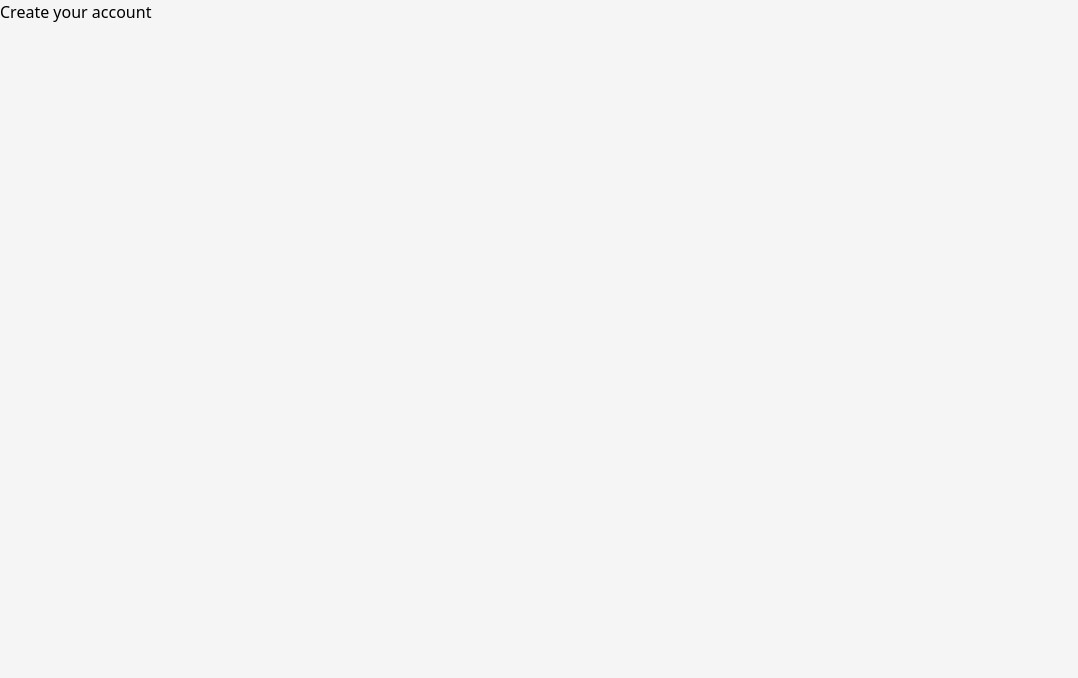
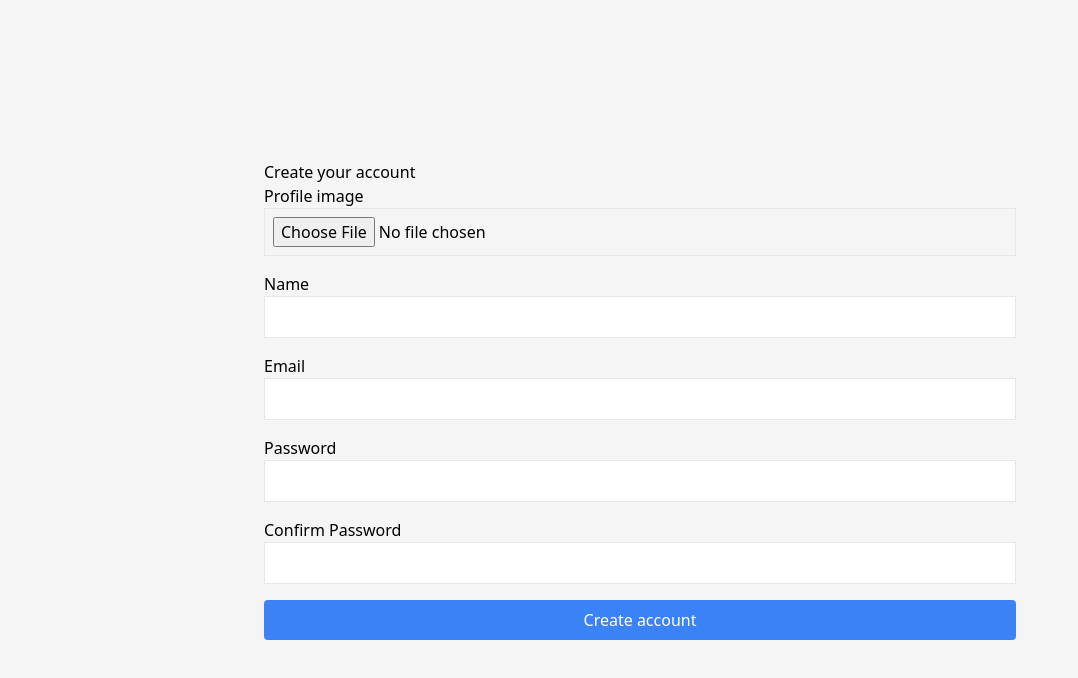
Before and after one commit to ErickVeraC/Dev-to-with-Nextjs, a Next.js app: page /enter/sign-up in a window 1280 px wide. Shown: the top 678 px of the page, without its empty margins (0-1078 px from the left). Built offline with nearby package versions, Linux system fonts and the light colour scheme.

Commit message:
Agregando formulario de registro

```diff
--- a/components/NavBar/UserMenu.tsx
+++ b/components/NavBar/UserMenu.tsx
@@ -1,3 +1,4 @@
+import { useState, useEffect, useRef } from "react";
 import Link from "next/link";
 import { FontAwesomeIcon } from "@fortawesome/react-fontawesome";
 import { faBell } from "@fortawesome/free-solid-svg-icons";
@@ -7,8 +8,29 @@ export default function UserMenu({
 }: {
   userData: { name: string; profilePic: string } | null;
 }) {
+  const [isMenuOpen, setIsMenuOpen] = useState(false);
+  const menuRef = useRef<HTMLDivElement>(null);
+
+  const handleLogout = () => {
+    localStorage.clear();
+    window.location.href = "/enter";
+  };
+
+  useEffect(() => {
+    const handleClickOutside = (event: MouseEvent) => {
+      if (menuRef.current && !menuRef.current.contains(event.target as Node)) {
+        setIsMenuOpen(false);
+      }
+    };
+
+    document.addEventListener("mousedown", handleClickOutside);
+    return () => {
+      document.removeEventListener("mousedown", handleClickOutside);
+    };
+  }, []);
+
   return (
-    <div className="user-menu flex items-center gap-4">
+    <div className="relative user-menu flex items-center gap-4">
       <Link
         className="text-[#3b49df] text-sm py-2 px-4 border border-[#3b49df] rounded-md hover:bg-[#3b49df] hover:text-white"
         href="/new"
@@ -23,8 +45,28 @@ export default function UserMenu({
           <img
             src={userData.profilePic}
             alt={userData.name}
-            className="h-8 w-8 rounded-full object-cover"
+            className="h-8 w-8 rounded-full object-cover cursor-pointer hover:border hover:border-[#c0c0ee]"
+            onClick={() => setIsMenuOpen(!isMenuOpen)}
           />
+          {isMenuOpen && (
+            <div
+              ref={menuRef}
+              className="absolute right-0 mt-2 w-48 bg-white border border-gray-200 rounded-md shadow-lg p-2"
+              style={{ top: "calc(100% + 0.5rem)" }} // Ajusta la posición para que no cubra la imagen
+            >
+              <div className="p-2">
+                <p className="text-sm text-gray-700 border-b border-black pb-2">
+                  {userData.name}
+                </p>
+                <button
+                  className="w-full text-left bg-transparent px-4 py-2 text-sm rounded-md text-black cursor-pointer hover:bg-[#eeeefc] hover:text-[#3b49df] hover:underline"
+                  onClick={handleLogout}
+                >
+                  Log out
+                </button>
+              </div>
+            </div>
+          )}
         </>
       )}
     </div>
--- a/pages/enter/sign-up.tsx
+++ b/pages/enter/sign-up.tsx
@@ -1,7 +1,121 @@
+import { useForm } from "react-hook-form";
+import { yupResolver } from "@hookform/resolvers/yup";
+import { createAccountSchema } from "@/schemas/createAccountSchema";
+import clsx from "clsx";
+import { createUser } from "@/utils/api";
+import { useRouter } from "next/router";
+import { useState } from "react";
+
 export default function SignUp() {
+  const {
+    register,
+    handleSubmit,
+    formState: { errors },
+  } = useForm({
+    resolver: yupResolver(createAccountSchema),
+  });
+
+  const router = useRouter();
+  const [isSubmitting, setIsSubmitting] = useState(false);
+
+  const onSubmit = async (data: any) => {
+    setIsSubmitting(true);
+    try {
+      const { email, password, name, profilePic } = data;
+      await createUser(email, password, name, profilePic[0]);
+      router.push("/enter");
+    } catch (error) {
+      console.error("Error creating user:", error);
+    } finally {
+      setIsSubmitting(false);
+    }
+  };
+
   return (
-    <div>
-      <h1>Create your account</h1>
-    </div>
+    <main className="flex items-center justify-center min-h-screen">
+      <form
+        onSubmit={handleSubmit(onSubmit)}
+        className="w-3/5 flex flex-col justify-center p-2"
+      >
+        <h1>Create your account</h1>
+        <div className="flex flex-col mb-4">
+          <label htmlFor="profilePic">Profile image</label>
+          <input
+            type="file"
+            id="profilePic"
+            {...register("profilePic")}
+            className={clsx("border p-2", {
+              "border-red-500": errors.profilePic,
+            })}
+          />
+          {errors.profilePic && (
+            <p className="text-red-500">{errors.profilePic.message}</p>
+          )}
+        </div>
+        <div className="flex flex-col mb-4">
+          <label htmlFor="name">Name</label>
+          <input
+            type="text"
+            id="name"
+            {...register("name")}
+            className={clsx("border p-2", {
+              "border-red-500": errors.name,
+            })}
+          />
+          {errors.name && <p className="text-red-500">{errors.name.message}</p>}
+        </div>
+        <div className="flex flex-col mb-4">
+          <label htmlFor="email">Email</label>
+          <input
+            type="email"
+            id="email"
+            {...register("email")}
+            className={clsx("border p-2", {
+              "border-red-500": errors.email,
+            })}
+          />
+          {errors.email && (
+            <p className="text-red-500">{errors.email.message}</p>
+          )}
+        </div>
+        <div className="flex flex-col mb-4">
+          <label htmlFor="password">Password</label>
+          <input
+            type="password"
+            id="password"
+            {...register("password")}
+            className={clsx("border p-2", {
+              "border-red-500": errors.password,
+            })}
+          />
+          {errors.password && (
+            <p className="text-red-500">{errors.password.message}</p>
+          )}
+        </div>
+        <div className="flex flex-col mb-4">
+          <label htmlFor="passwordConfirmation">Confirm Password</label>
+          <input
+            type="password"
+            id="passwordConfirmation"
+            {...register("passwordConfirmation")}
+            className={clsx("border p-2", {
+              "border-red-500": errors.passwordConfirmation,
+            })}
+          />
+          {errors.passwordConfirmation && (
+            <p className="text-red-500">
+              {errors.passwordConfirmation.message}
+            </p>
+          )}
+        </div>
+        <button
+          type="submit"
+          className="bg-blue-500 text-white p-2 rounded"
+          disabled={isSubmitting}
+        >
+          {isSubmitting ? "Creating account..." : "Create account"}
+        </button>
+      </form>
+    </main>
   );
 }
--- /dev/null
+++ b/schemas/createAccountSchema.ts
@@ -0,0 +1,20 @@
+import * as yup from "yup";
+
+export const createAccountSchema = yup.object({
+  name: yup.string().required("Name is required"),
+  profilePic: yup.string().required("Profile picture is required"),
+  email: yup
+    .string()
+    .email("Invalid email format")
+    .required("Email is required"),
+  password: yup
+    .string()
+    .required("Password is required")
+    .min(8, "Password must be at least 8 characters long")
+    .matches(/[a-zA-Z]/, "Password must contain at least one letter")
+    .matches(/[0-9]/, "Password must contain at least one number"),
+  passwordConfirmation: yup
+    .string()
+    .oneOf([yup.ref("password"), null], "Passwords must match")
+    .required("Password confirmation is required"),
+});
--- a/utils/api.ts
+++ b/utils/api.ts
@@ -53,3 +53,26 @@ export async function getUserData(userId: string) {
   console.log("User data fetched:", result);
   return result.data.user;
 }
+
+export async function createUser(
+  email: string,
+  password: string,
+  name: string,
+  profilePic: string
+) {
+  const response = await fetch(`${API_URL}/user`, {
+    method: "POST",
+    headers: {
+      "Content-Type": "application/json",
+    },
+    body: JSON.stringify({ email, password, name, profilePic }),
+  });
+
+  if (!response.ok) {
+    const errorData = await response.json();
+    throw new Error(errorData.message || "Network response was not ok");
+  }
+
+  const data = await response.json();
+  return data;
+}
```
